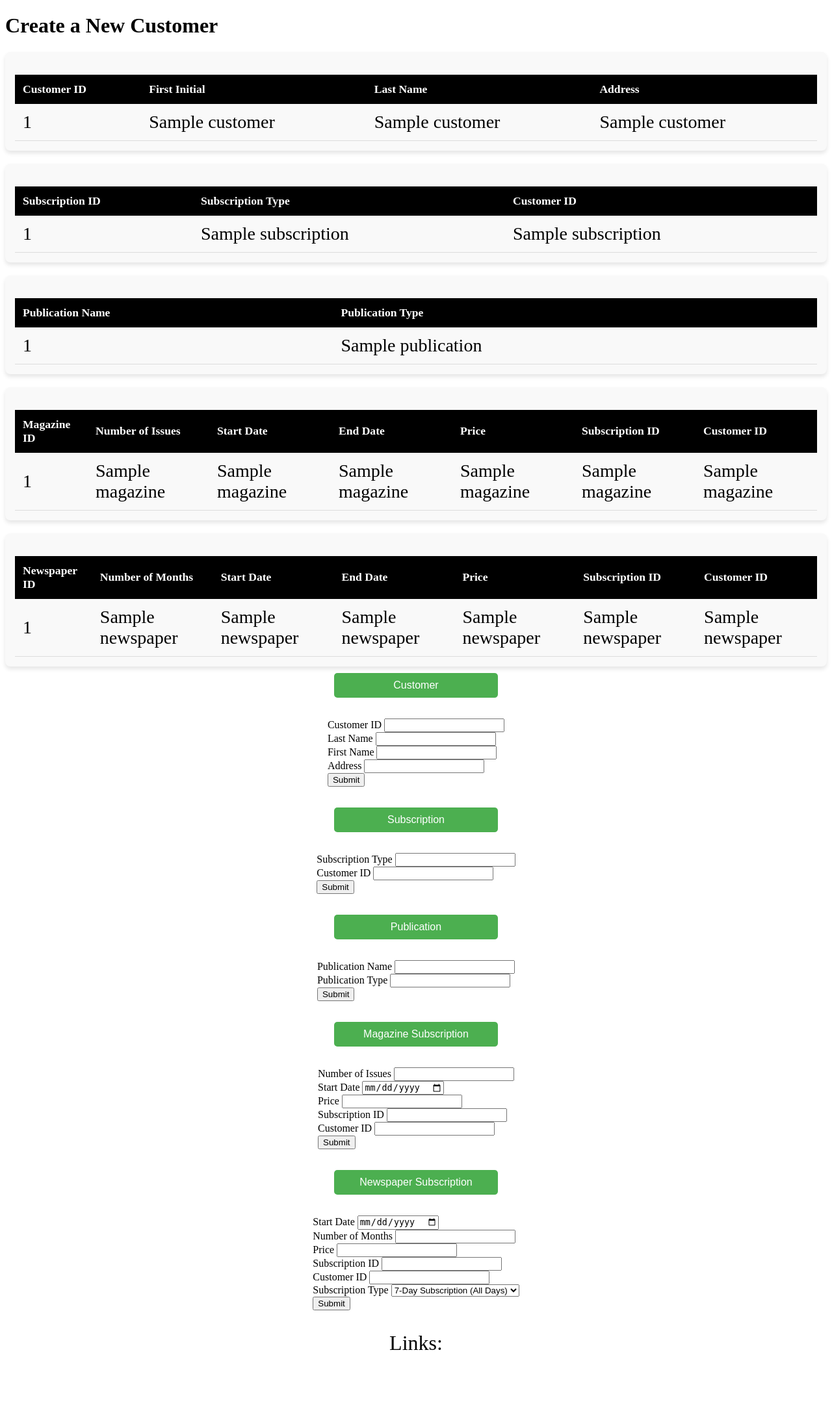
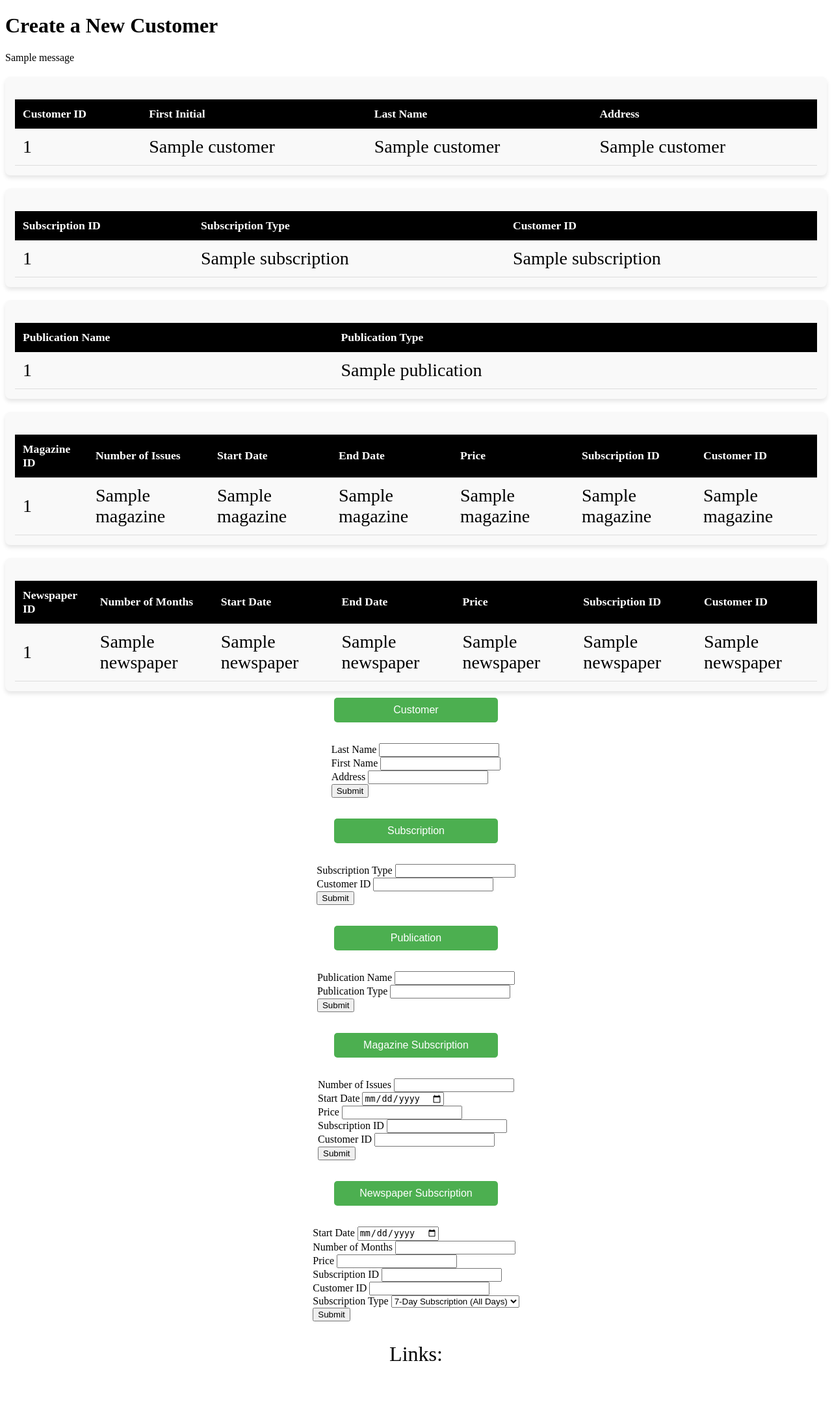
Before and after one commit to anonode/CRUD_App, a Python web app: template app/templates/create.html in a window 1280 px wide. Shown: the top 2172 px of the page at 65% size. Run offline with Jinja, Linux system fonts and the light colour scheme; the template is opened without the code that fills it: most values are stand-ins (such as "Sample title", 1, 10 or a date in 2020); one stand-in notice (Sample message) is shown.

Commit message:
remove Customer_id from form. auto_incremented in database

```diff
--- a/app/templates/create.html
+++ b/app/templates/create.html
@@ -11,7 +11,21 @@
 <body>
     <h1>Create a New Customer</h1>
 
+
     <!-- show flash messages. hopefully record creation worked 😶 -->
+    {% with messages = get_flashed_messages(with_categories=true) %}
+        {% if messages %}
+            <div>
+                {% for category, message in messages %}
+                    <div class="flash-message {{ category }}">
+                        {{ message }}
+                    </div>
+                {% endfor %}
+            </div>
+        {% endif %}
+    {% endwith %}
+
+
     {% if customers %}
         <div class="table-container">
             <table>
@@ -158,8 +172,6 @@
         <button class="expandButton" id="form1">Customer</button>
         <div class="content">
             <form action="{{ url_for('create_customer') }}" method="POST">
-                <label for="Customer_id">Customer ID</label>
-                <input type="text" id="Customer_id" name="Customer_id" required><br>
                 <label for="LName">Last Name</label>
                 <input type="text" id="LName" name="LName" ><br>
                 <label for="FName">First Name</label>
```
